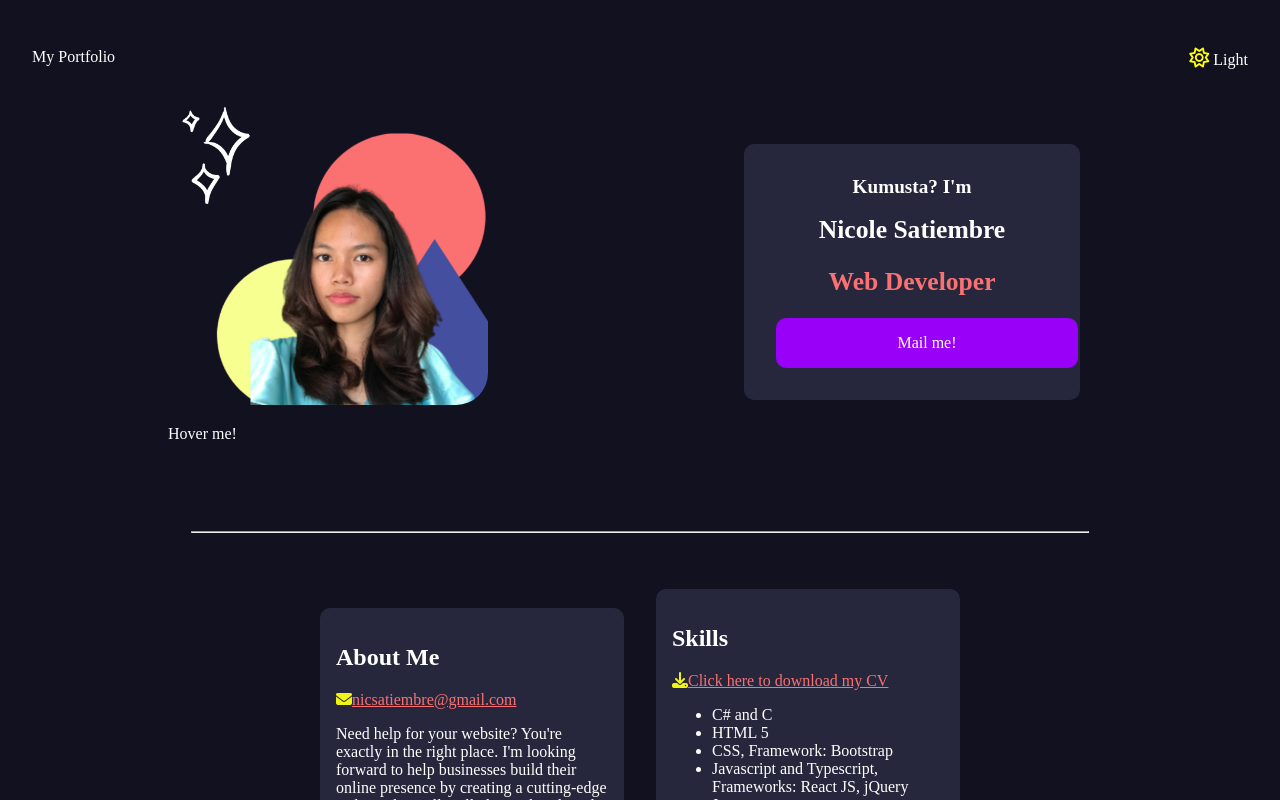
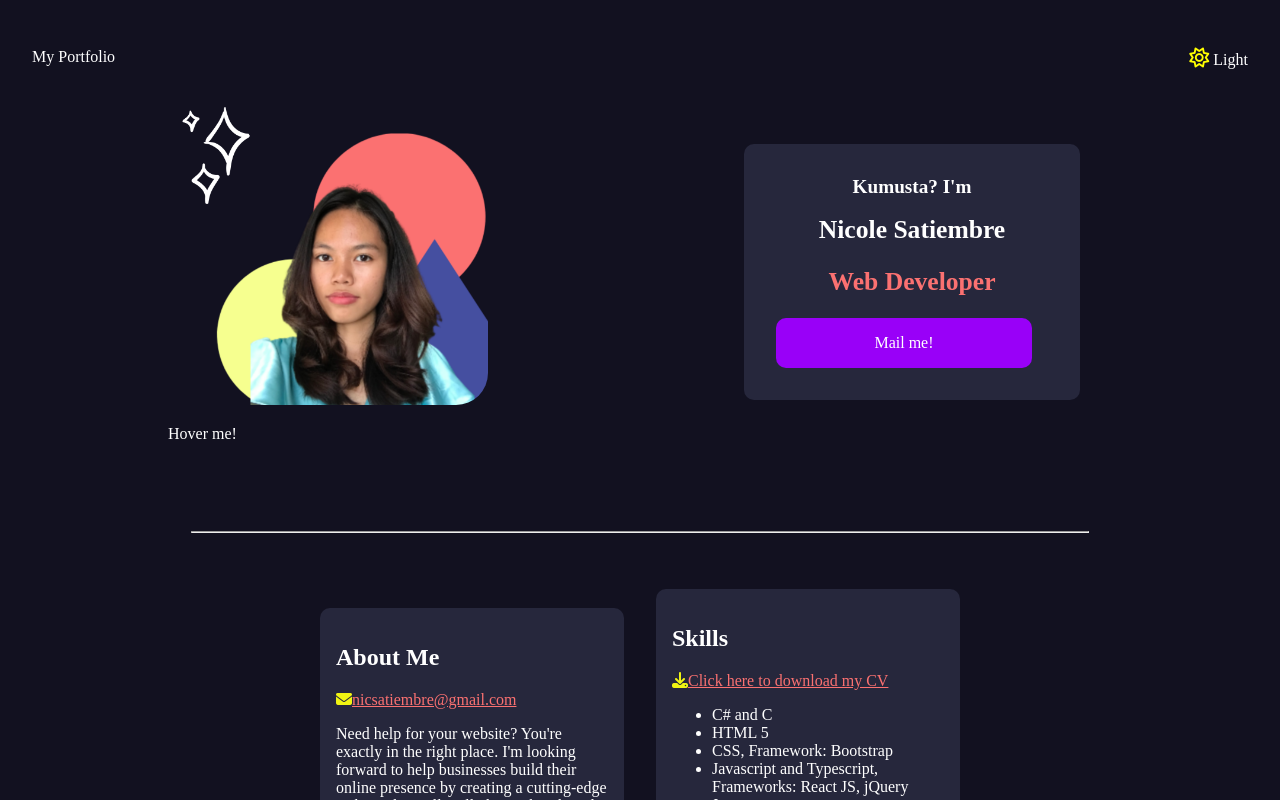
Before and after one commit to LeNikki/Satiembre-Portfolio, a React (Create React App) app: page / in a window 1280 px wide. Shown: the top 800 px of the page. Built offline with nearby package versions, Linux system fonts and the light colour scheme.

Commit message:
another hehe today

```diff
--- a/src/Components/styles/home.css
+++ b/src/Components/styles/home.css
@@ -62,7 +62,7 @@
   .contact{
     background-color: #9900F8;
     padding: 1em ;
-    width: 270px;
+    width: 14em;
     border-radius: 10px;
     text-decoration: none;
     display: flex;
```
